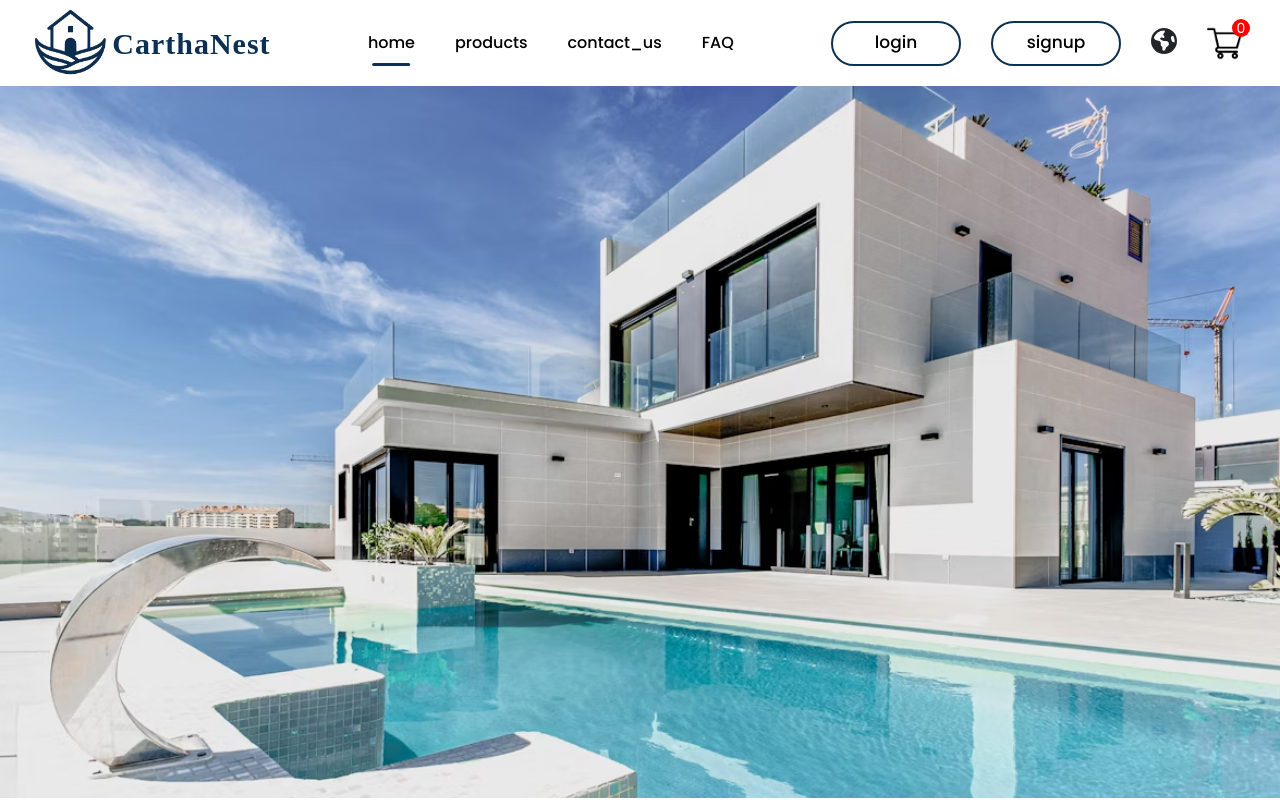
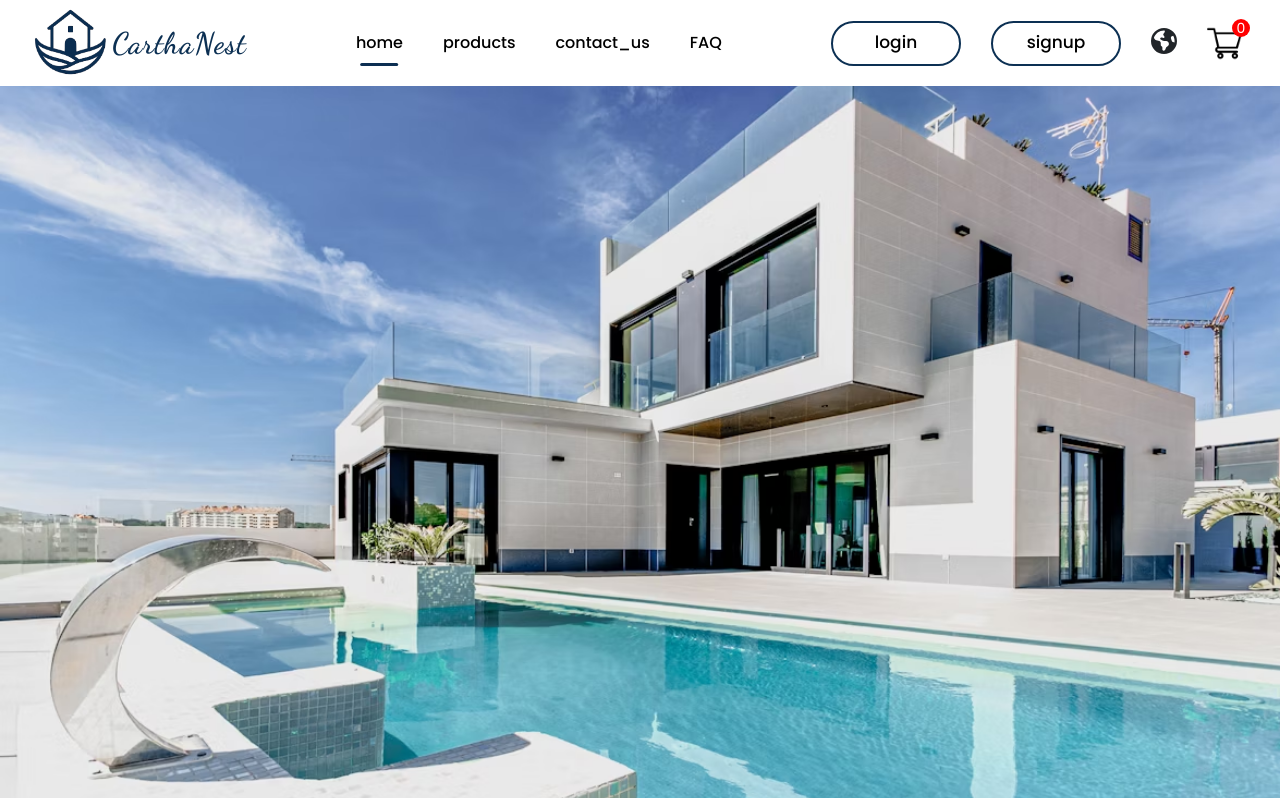
Before and after one commit to YassineSahli04/E-commerceWebsite, a React (Create React App) app: page / in a window 1280 px wide. Shown: the top 800 px of the page. Built offline with nearby package versions, Linux system fonts and the light colour scheme.

Commit message:
added a few fixes

```diff
--- a/public/index.html
+++ b/public/index.html
@@ -4,22 +4,45 @@
     <meta charset="utf-8" />
     <link rel="icon" href="%PUBLIC_URL%/favicon.ico" />
     <meta name="viewport" content="width=device-width, initial-scale=1" />
+    <link href="https://fonts.googleapis.com/css2?family=Dancing+Script:wght@600&display=swap" rel="stylesheet">
+    <link rel="stylesheet" href="https://cdnjs.cloudflare.com/ajax/libs/font-awesome/6.7.2/css/all.min.css" integrity="sha512-Evv84Mr4kqVGRNSgIGL/F/aIDqQb7xQ2vcrdIwxfjThSH8CSR7PBEakCr51Ck+w+/U6swU2Im1vVX0SVk9ABhg==" crossorigin="anonymous" referrerpolicy="no-referrer" />
     <meta name="theme-color" content="#000000" />
     <meta
       name="description"
       content="Web site created using create-react-app"
     />
     <link rel="apple-touch-icon" href="%PUBLIC_URL%/logo192.png" />
+    <!--
+      manifest.json provides metadata used when your web app is installed on a
+      user's mobile device or desktop. See https://developers.google.com/web/fundamentals/web-app-manifest/
+    -->
     <link rel="manifest" href="%PUBLIC_URL%/manifest.json" />
     <link rel="preconnect" href="https://fonts.googleapis.com">
-    <link rel="preconnect" href="https://fonts.gstatic.com" crossorigin>
-    <link href="https://fonts.googleapis.com/css2?family=Poppins&display=swap" rel="stylesheet">
-    <link rel="stylesheet" href="https://cdnjs.cloudflare.com/ajax/libs/font-awesome/6.7.2/css/all.min.css" integrity="sha512-Evv84Mr4kqVGRNSgIGL/F/aIDqQb7xQ2vcrdIwxfjThSH8CSR7PBEakCr51Ck+w+/U6swU2Im1vVX0SVk9ABhg==" crossorigin="anonymous" referrerpolicy="no-referrer" />
+<link rel="preconnect" href="https://fonts.gstatic.com" crossorigin>
+<link href="https://fonts.googleapis.com/css2?family=Poppins&display=swap" rel="stylesheet">
+    <!--
+      Notice the use of %PUBLIC_URL% in the tags above.
+      It will be replaced with the URL of the `public` folder during the build.
+      Only files inside the `public` folder can be referenced from the HTML.
+
+      Unlike "/favicon.ico" or "favicon.ico", "%PUBLIC_URL%/favicon.ico" will
+      work correctly both with client-side routing and a non-root public URL.
+      Learn how to configure a non-root public URL by running `npm run build`.
+    -->
     <title>CarthaNest</title>
   </head>
   <body>
     <noscript>You need to enable JavaScript to run this app.</noscript>
     <div id="root"></div>
+    <!--
+      This HTML file is a template.
+      If you open it directly in the browser, you will see an empty page.
 
+      You can add webfonts, meta tags, or analytics to this file.
+      The build step will place the bundled scripts into the <body> tag.
+
+      To begin the development, run `npm start` or `yarn start`.
+      To create a production bundle, use `npm run build` or `yarn build`.
+    -->
   </body>
 </html>
--- /dev/null
+++ b/src/App.css
@@ -0,0 +1,38 @@
+.App {
+  text-align: center;
+}
+
+.App-logo {
+  height: 40vmin;
+  pointer-events: none;
+}
+
+@media (prefers-reduced-motion: no-preference) {
+  .App-logo {
+    animation: App-logo-spin infinite 20s linear;
+  }
+}
+
+.App-header {
+  background-color: #282c34;
+  min-height: 100vh;
+  display: flex;
+  flex-direction: column;
+  align-items: center;
+  justify-content: center;
+  font-size: calc(10px + 2vmin);
+  color: white;
+}
+
+.App-link {
+  color: #61dafb;
+}
+
+@keyframes App-logo-spin {
+  from {
+    transform: rotate(0deg);
+  }
+  to {
+    transform: rotate(360deg);
+  }
+}
--- a/src/App.js
+++ b/src/App.js
@@ -1,5 +1,5 @@
-
-
+import"./App.css"
+import Navbar from "./Components/Navbar/Navbar";
 import { BrowserRouter,Routes,Route } from 'react-router-dom';
 import Shop from './Pages/Shop';
 import ShopCategory from './Pages/ShopCategory';
@@ -18,7 +18,7 @@
   return (
     <div>
       <BrowserRouter>
-
+      <Navbar/>
       <Routes>
         <Route path='/' element={<Shop/>}/>
         <Route path='/products' element={<ShopCategory  category="products"/>}/>
--- a/src/Pages/Shop.jsx
+++ b/src/Pages/Shop.jsx
@@ -9,7 +9,7 @@
   return (
     <div>
 
-      <Navbar/>
+
       <Hero
         cName="hero"
         heroImg={HomeImg}
--- a/src/index.css
+++ b/src/index.css
@@ -7,7 +7,17 @@
   box-sizing: border-box;
   font-family: 'Poppins', sans-serif;
 }
-.App{
-  font-family: sans-serif;
-  text-align: center;
+body {
+  margin: 0;
+  -webkit-font-smoothing: antialiased;
+  -moz-osx-font-smoothing: grayscale;
+  font-family: 'poppins';
 }
+a{
+  text-decoration: none;
+  color: inherit;
+}
+code {
+  font-family: source-code-pro, Menlo, Monaco, Consolas, 'Courier New',
+    monospace;
+}
```
